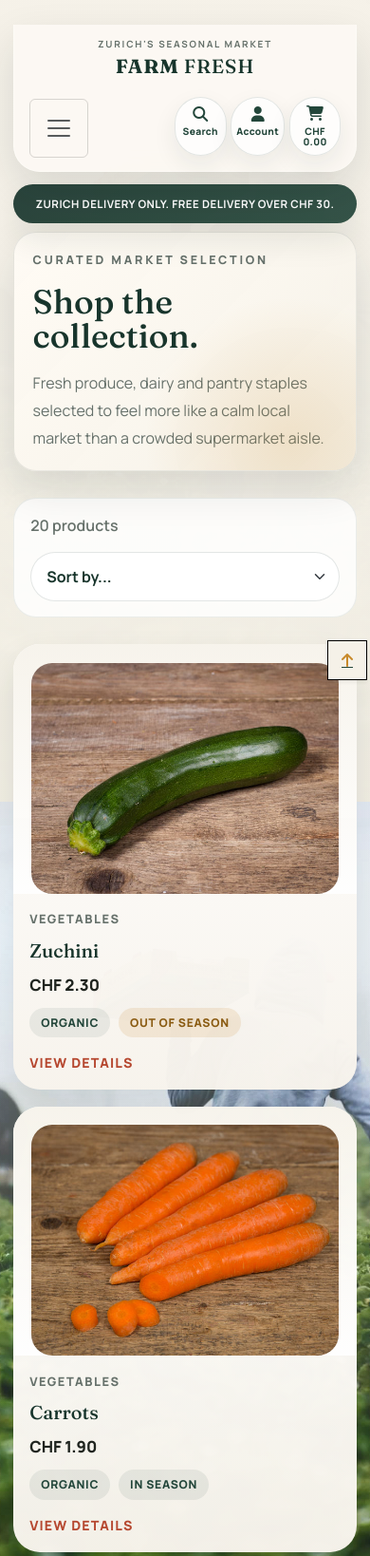
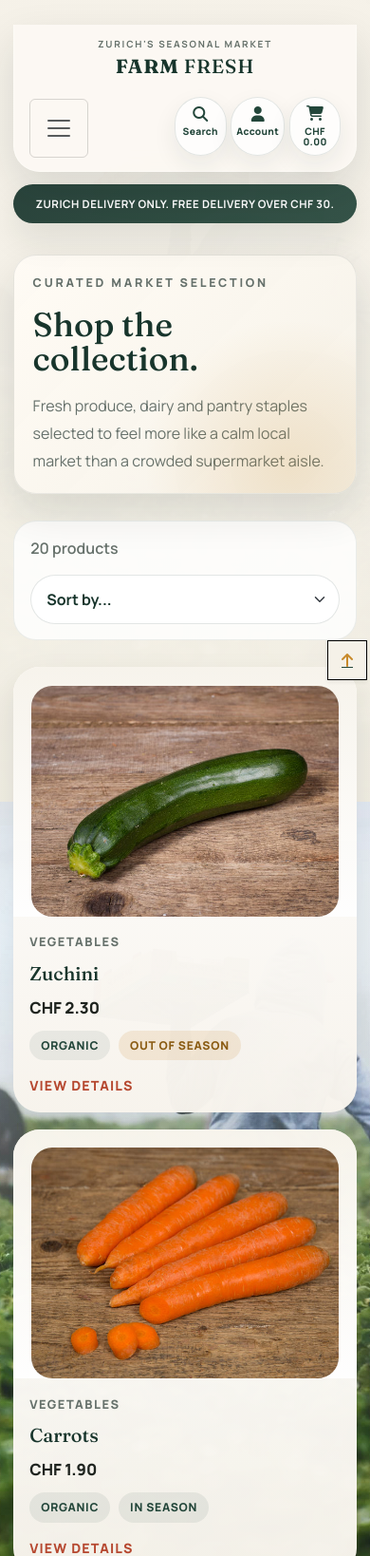
Before and after one commit to Joao4569/farm_fresh_2.0, a Django app: page /products/ in a window 390 px wide. Shown: the top 1638 px of the page at 95% size. Run offline with Django 5.2, Linux system fonts and the light colour scheme; data comes from the database, SQL or seed files in the repository; some libraries are stand-ins or nearby versions.

Commit message:
style: Create persistant boundry between delivery service banners and products list.

```diff
--- a/farm_fresh_v_2_0_project/static/css/products.css
+++ b/farm_fresh_v_2_0_project/static/css/products.css
@@ -1,6 +1,6 @@
 /* Product discovery pages: listing hero, editorial cards, and detail layout */
 .catalog-shell {
-  padding: 0 1rem 4.5rem;
+  padding: 1rem 1rem 4.5rem;
 }
 
 .catalog-hero,
@@ -409,6 +409,7 @@
 
 @media (max-width: 991px) {
   .catalog-shell {
+    padding-top: 2.4rem;
     padding-left: 0.85rem;
     padding-right: 0.85rem;
   }
@@ -428,7 +429,17 @@
   }
 }
 
+@media (max-width: 820px) and (min-width: 576px) {
+  .catalog-shell {
+    padding-top: 2.75rem;
+  }
+}
+
 @media (max-width: 575px) {
+  .catalog-shell {
+    padding-top: 1.5rem;
+  }
+
   .catalog-hero,
   .catalog-toolbar,
   .product-detail-shell,
```
